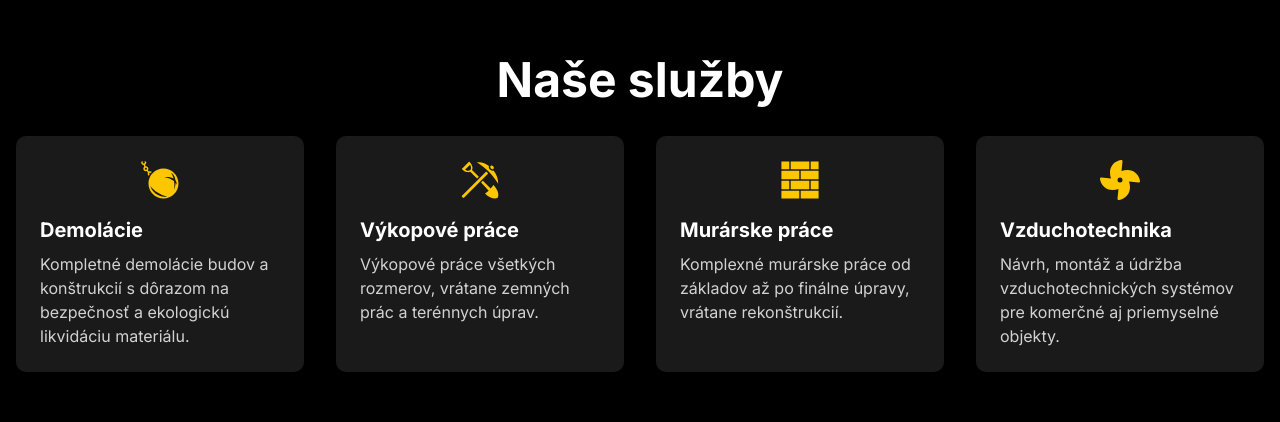
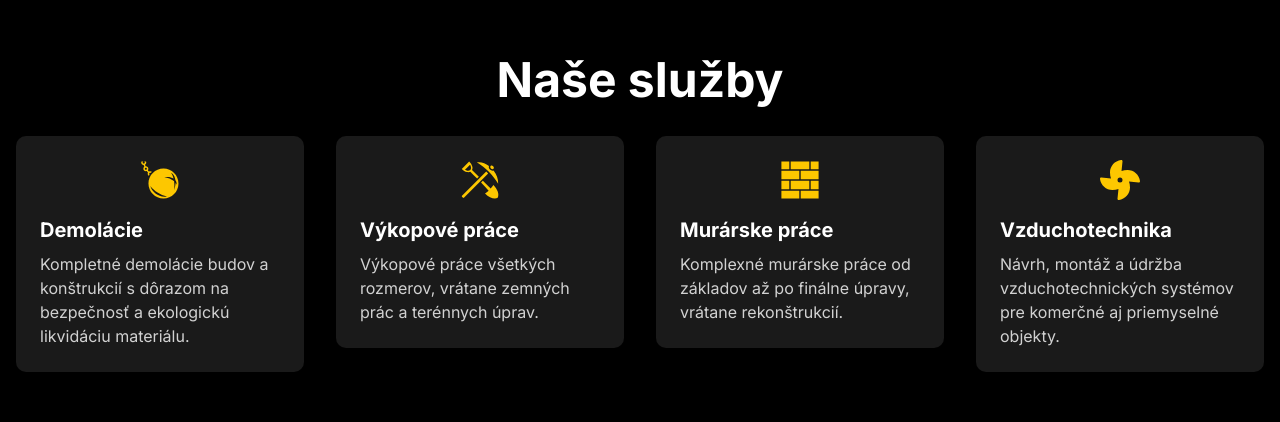
Before and after one commit to VeveCambor/build-company, a Next.js app: page / in a window 1280 px wide. Shown: the part 1680-2102 px from the top of the page. Built offline with nearby package versions, Linux system fonts and the light colour scheme.

Commit message:
feat: adding animated elements to the Services and WhyUs components to improve user experience and visual appeal. Create AnimatedElement and useScrollAnimation.

```diff
--- /dev/null
+++ b/src/app/components/AnimatedElement.tsx
@@ -0,0 +1,66 @@
+"use client";
+import React, { useRef, ReactNode } from 'react';
+import { useScrollAnimation } from '../hooks/useScrollAnimation';
+import { motion } from 'framer-motion';
+
+interface AnimatedElementProps {
+  children: ReactNode;
+  className?: string;
+  delay?: number;
+  animation?: 'fadeIn' | 'slideUp' | 'slideLeft' | 'slideRight' | 'zoom';
+  duration?: number;
+}
+
+// Jemnější animace s pozvolnějšími přechody
+const animations = {
+  fadeIn: {
+    hidden: { opacity: 0 },
+    visible: { opacity: 1 }
+  },
+  slideUp: {
+    hidden: { opacity: 0, y: 40 },
+    visible: { opacity: 1, y: 0 }
+  },
+  slideLeft: {
+    hidden: { opacity: 0, x: 40 },
+    visible: { opacity: 1, x: 0 }
+  },
+  slideRight: {
+    hidden: { opacity: 0, x: -40 },
+    visible: { opacity: 1, x: 0 }
+  },
+  zoom: {
+    hidden: { opacity: 0, scale: 0.92 },
+    visible: { opacity: 1, scale: 1 }
+  }
+};
+
+export default function AnimatedElement({
+  children,
+  className = '',
+  delay = 0,
+  animation = 'fadeIn',
+  duration = 0.8
+}: AnimatedElementProps) {
+  const ref = useRef<HTMLDivElement>(null);
+  const isVisible = useScrollAnimation(ref, { delay, rootMargin: '75px' });
+
+  const selectedAnimation = animations[animation];
+
+  return (
+    <motion.div
+      ref={ref}
+      className={className}
+      initial="hidden"
+      animate={isVisible ? 'visible' : 'hidden'}
+      variants={selectedAnimation}
+      transition={{
+        duration,
+        ease: [0.22, 1, 0.36, 1],
+        opacity: { duration: duration * 1.2 }
+      }}
+    >
+      {children}
+    </motion.div>
+  );
+}
--- a/src/app/components/Services.tsx
+++ b/src/app/components/Services.tsx
@@ -3,6 +3,7 @@ import React from "react";
 import { motion } from "framer-motion";
 import ParallaxSection from "./ParallaxSection";
 import ReferenceCarousel from "./ReferenceCarousel";
+import AnimatedElement from "./AnimatedElement";
 
 export interface Service {
   icon: React.ReactNode;
@@ -24,35 +25,53 @@ const Services = ({ services }: ServicesProps) => {
         <div className="absolute inset-0 pointer-events-none bg-black/80 z-10" />
         <div className="container mx-auto px-4 h-full pb-40 sm:pb-32 md:pb-16 relative z-20">
           <div className="w-full">
+            <AnimatedElement animation="slideUp">
               <h2 className="text-4xl md:text-5xl font-bold mb-6 md:mb-8 text-white text-center pt-0 md:pt-2">
                 Naše služby
               </h2>
+            </AnimatedElement>
+
             <div className="grid grid-cols-1 md:grid-cols-2 lg:grid-cols-4 gap-6 md:gap-8 pb-4 md:pb-8">
               {services.map((service, idx) => (
+                <AnimatedElement
+                  key={idx}
+                  animation="zoom"
+                  delay={250 * idx}
+                >
+                  <div className="relative group">
+                    {/* Vnější container s group hover */}
                     <motion.div
-                  key={idx}
-                  className="relative bg-white/10 backdrop-blur-sm rounded-lg p-6 cursor-pointer shadow-lg group transition-all duration-300"
+                      className="relative bg-white/10 backdrop-blur-sm rounded-lg p-6 cursor-pointer shadow-lg transition-all duration-300 h-full"
                       whileHover={{
                         scale: 1.05,
-                    boxShadow: "0 16px 40px rgba(0,0,0,0.35)",
-                    border: "1px solid #FFD600"
+                        boxShadow: "0 16px 40px rgba(0,0,0,0.35)"
                       }}
-                  transition={{ type: "spring", stiffness: 300, damping: 20 }}
+                      transition={{
+                        type: "spring",
+                        stiffness: 300,
+                        damping: 20
+                      }}
                     >
+                      {/* Border element který reaguje na group hover */}
+                      <div className="absolute inset-0 rounded-lg border border-transparent transition-colors duration-200 group-hover:border-yellow-400"></div>
+
                       <motion.div
-                    className="flex justify-center mb-4"
+                        className="flex justify-center mb-4 relative z-10"
                         whileHover={{ rotate: -8 }}
                         transition={{ type: "spring", stiffness: 200, damping: 10 }}
                       >
                         {service.icon}
                       </motion.div>
-                  <h3 className="text-xl font-bold text-white mb-2">
+
+                      <h3 className="text-xl font-bold text-white mb-2 relative z-10">
                         {service.title}
                       </h3>
-                  <p className="text-white/80">
+                      <p className="text-white/80 relative z-10">
                         {service.description}
                       </p>
                     </motion.div>
+                  </div>
+                </AnimatedElement>
               ))}
             </div>
             <div className="pointer-events-none select-none fixed right-0 bottom-8 hidden sm:block w-[220px] md:w-[340px] z-10">
@@ -76,9 +95,11 @@ const Services = ({ services }: ServicesProps) => {
                 <ellipse cx="150" cy="25" rx="10" ry="6" fill="#222" />
               </svg>
             </div>
+            <AnimatedElement animation="slideUp" delay={800}>
               <div className="mb-32 md:mb-24">
                 <ReferenceCarousel />
               </div>
+            </AnimatedElement>
           </div>
         </div>
       </div>
--- a/src/app/components/WhyUs.tsx
+++ b/src/app/components/WhyUs.tsx
@@ -1,5 +1,6 @@
 import React from "react";
 import ParallaxSection from "./ParallaxSection";
+import AnimatedElement from "./AnimatedElement";
 
 export interface WhyUsProps {
   title: string;
@@ -14,12 +15,25 @@ const WhyUs = ({ title, text }: WhyUsProps) => {
     >
       <div className="container mx-auto px-4 h-full flex flex-col justify-center pt-16 md:pt-24">
         <div className="max-w-2xl mt-auto">
+          <AnimatedElement
+            animation="fadeIn"
+            delay={300}
+            duration={1.2}
+          >
             <h2 className="text-4xl md:text-5xl font-bold mb-6 text-accent">
               {title}
             </h2>
+          </AnimatedElement>
+
+          <AnimatedElement
+            animation="fadeIn"
+            delay={800}
+            duration={1.5}
+          >
             <p className="text-lg md:text-xl text-white leading-relaxed mb-12 md:mb-16">
               {text}
             </p>
+          </AnimatedElement>
         </div>
       </div>
     </ParallaxSection>
--- /dev/null
+++ b/src/app/hooks/useScrollAnimation.ts
@@ -0,0 +1,51 @@
+import { useEffect, useState, RefObject } from 'react';
+
+interface ScrollAnimationOptions {
+  threshold?: number;
+  delay?: number;
+  rootMargin?: string;
+}
+
+export const useScrollAnimation = (
+  elementRef: RefObject<HTMLElement | null>,
+  options: ScrollAnimationOptions = {}
+): boolean => {
+  const [isVisible, setIsVisible] = useState(false);
+  const { threshold = 0.01, delay = 0, rootMargin = "50px" } = options;
+
+  useEffect(() => {
+    const element = elementRef.current;
+    if (!element) return;
+
+    // Použijeme větší rootMargin, aby animace začala dříve
+    const observer = new IntersectionObserver(
+      ([entry]) => {
+        if (entry.isIntersecting) {
+          // Přidáme zpoždění pro plynulejší animace prvků
+          if (delay > 0) {
+            setTimeout(() => {
+              setIsVisible(true);
+            }, delay);
+          } else {
+            // Pro prvky bez zpoždění, abychom předešli zaseknutí
+            requestAnimationFrame(() => {
+              setIsVisible(true);
+            });
+          }
+
+          // Po zobrazení prvku už nepotřebujeme dále sledovat
+          observer.unobserve(element);
+        }
+      },
+      { threshold, rootMargin }
+    );
+
+    observer.observe(element);
+
+    return () => {
+      if (element) observer.unobserve(element);
+    };
+  }, [elementRef, threshold, delay, rootMargin]);
+
+  return isVisible;
+};
```
Lines whose indentation alone changed are shown as unchanged.
